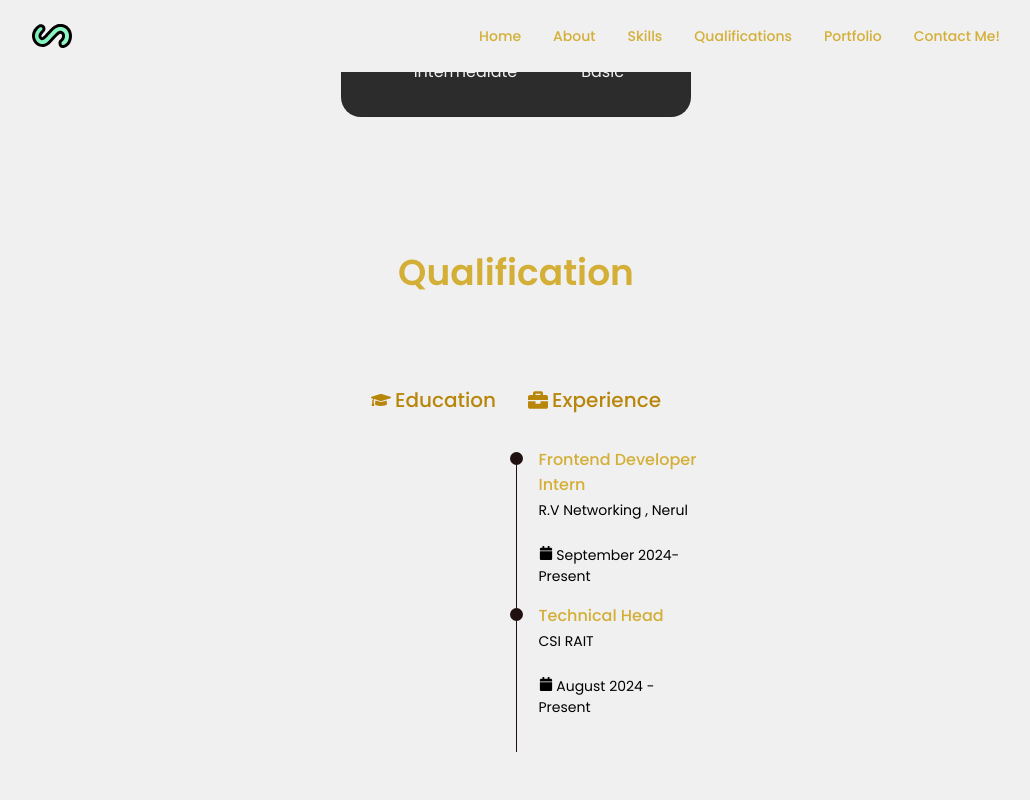
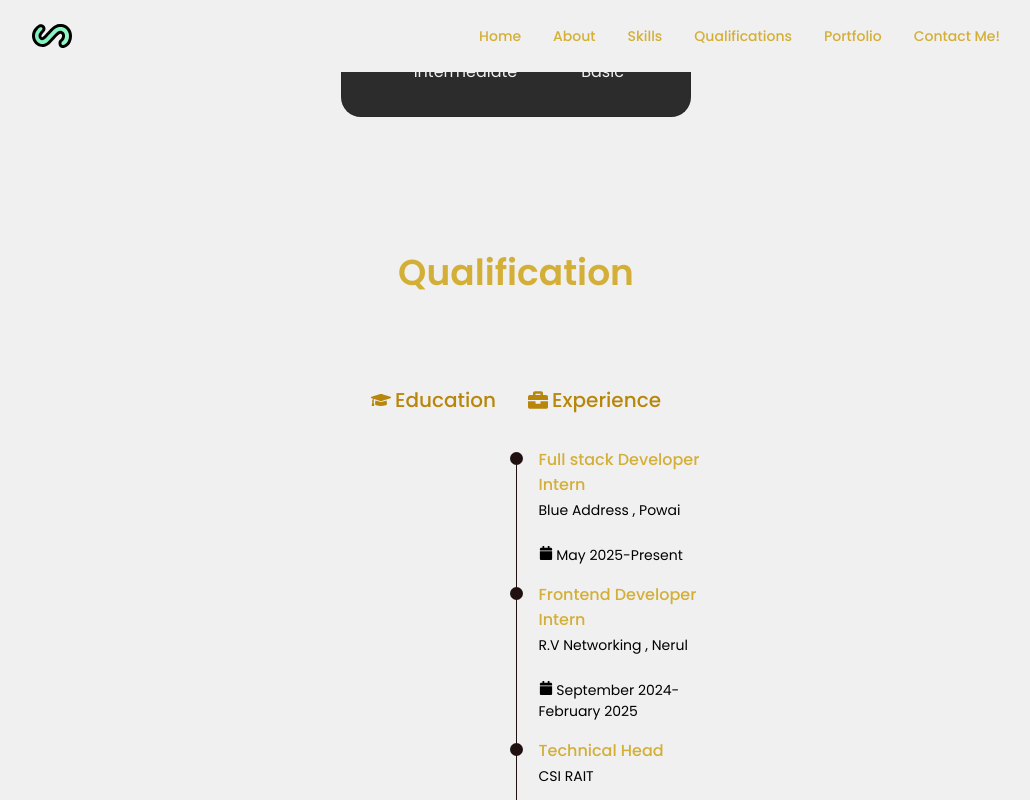
Before and after one commit to pathakjatin/React-Portfolio, a React (Create React App) app: page / in a window 1280 px wide. Both pictures are taken after a click on the element "Experience". Shown: the part 1918-2718 px from the top of the page, without its empty margins (124-1154 px from the left). Built offline with nearby package versions, Linux system fonts and the light colour scheme.

Commit message:
new internship

```diff
--- a/src/components/qualifications/Qualification.jsx
+++ b/src/components/qualifications/Qualification.jsx
@@ -89,10 +89,25 @@ const Qualification = () => {
                                 <span className="qualification__line"></span>
                             </div>
                             <div>
+                                <h3 className="qualification__title">Full stack Developer Intern</h3>
+                                <span className="qualification__subtitle">Blue Address , Powai</span>
+                                <div className="qualification__calender">
+                                    <FaCalendar /> May 2025-Present
+                                </div>
+                            </div>
+
+                        </div>
+                        <div className="qualification__data">
+                            <div></div>
+                            <div>
+                                <span className="qualification__rounder"></span>
+                                <span className="qualification__line"></span>
+                            </div>
+                            <div>
                                 <h3 className="qualification__title">Frontend Developer Intern</h3>
                                 <span className="qualification__subtitle">R.V Networking , Nerul</span>
                                 <div className="qualification__calender">
-                                    <FaCalendar /> September 2024-Present
+                                    <FaCalendar /> September 2024-February 2025
                                 </div>
                             </div>
 
@@ -110,7 +125,7 @@ const Qualification = () => {
                                 <h3 className="qualification__title">Technical Head</h3>
                                 <span className="qualification__subtitle">CSI RAIT</span>
                                 <div className="qualification__calender">
-                                    <FaCalendar/> August 2024 - Present
+                                    <FaCalendar/> August 2024 - June 2025
                                 </div>
                             </div>
 
```
